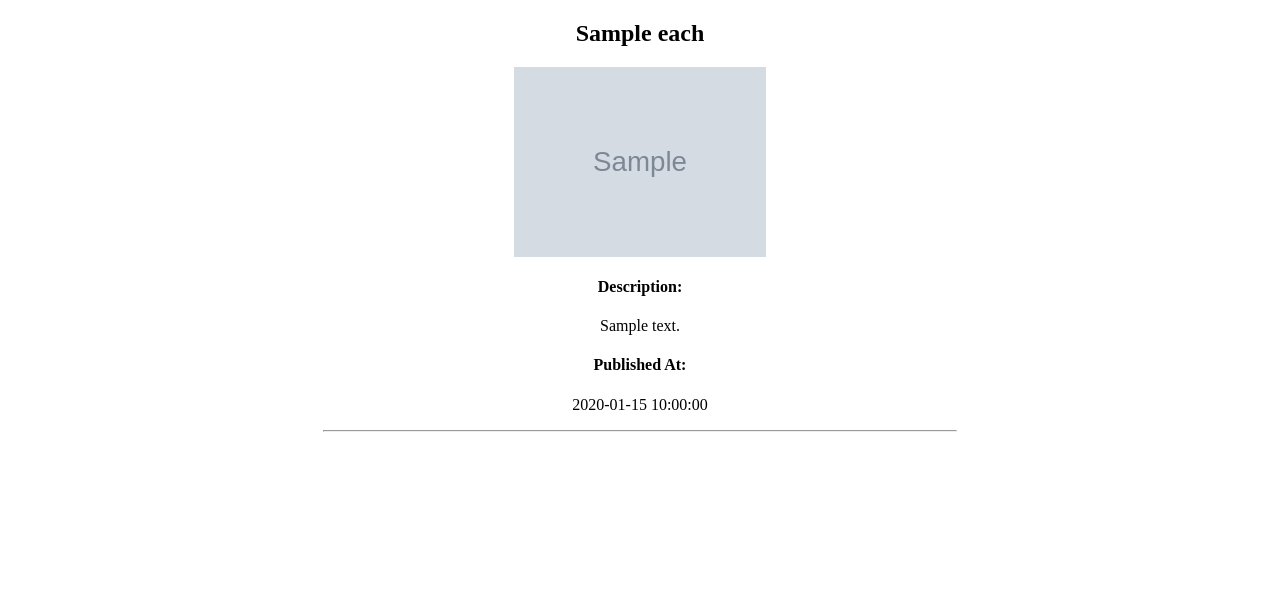
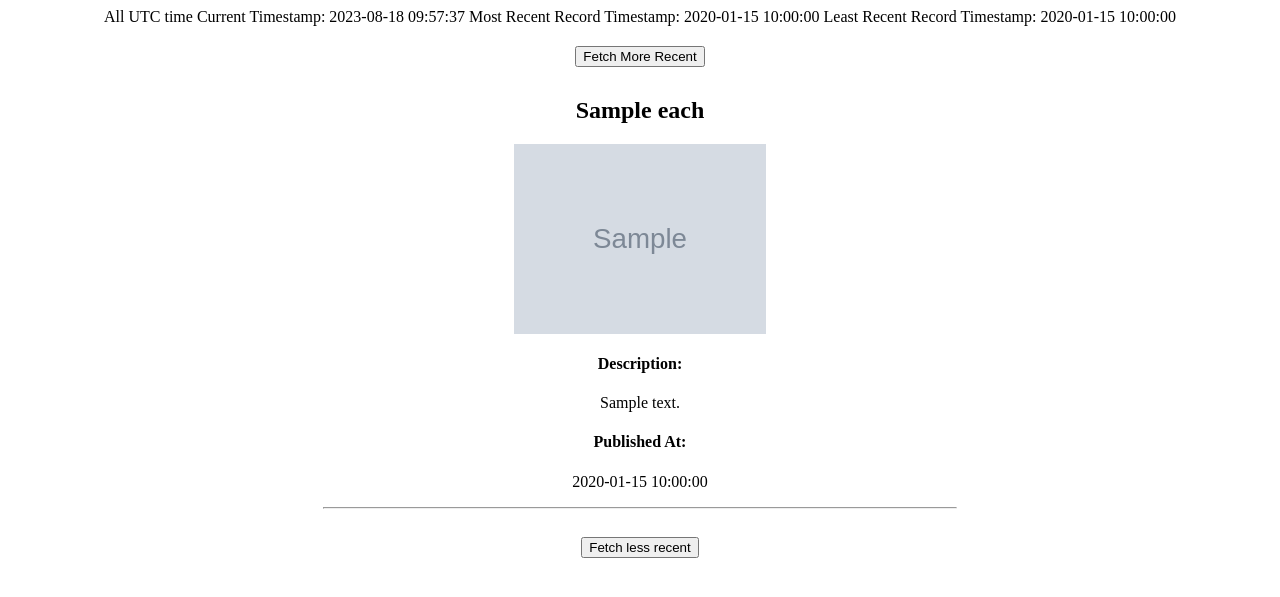
Before and after one commit to fa993/fampay-task, a Flask app: template templates/index.html in a window 1280 px wide. Shown: the top 597 px of the page. Run offline with Flask 3, Linux system fonts and the light colour scheme; the template is opened without the code that fills it: most values are stand-ins (such as "Sample title", 1, 10 or a date in 2020); grey boxes marked "Sample" are stand-in pictures.

Commit message:
feat: added ability to use db from connection string

```diff
--- a/app.py
+++ b/app.py
@@ -11,7 +11,7 @@ load_dotenv()
 
 client = MongoClient(host=os.environ["DB_URI"])
 
-db = client.ytsc
+db = client.get_default_database()
 vids = db[poptask.src_term+"vids"]
 
 sched = BackgroundScheduler(daemon=True)
--- a/poptask.py
+++ b/poptask.py
@@ -12,7 +12,7 @@ load_dotenv()
 src_term = os.environ["YT_QUERY"]
 
 client = MongoClient(host=os.environ["DB_URI"])
-db = client.ytsc
+db = client.get_default_database()
 
 keys = map(lambda x: x.strip(), os.environ["API_KEY"].split(","))
 counter = 0
--- a/templates/index.html
+++ b/templates/index.html
@@ -2,6 +2,10 @@
     <head>
         <title>YTSync</title>
         <style>
+            button {
+                margin-top: 20px;
+                margin-bottom: 10px;
+            }
             div {
                 text-align: center;
             }
@@ -17,31 +21,76 @@
     </head>
     <body>
         <div id="stats"></div>
-        <div id="upbutton"></div>
+        <div id="upbutton">
+            <button onclick="onUpButton()">Fetch More Recent</button>
+        </div>
         <div class="vids" id="allvids">
             {% for each in out %}
             {% include "vid.html" %}
             {% endfor %}
         </div>
-        <div id="downbutton"></div>
+        <div id="downbutton">
+            <button onclick="onDownButton()">Fetch less recent</button>
+        </div>
         <script type="text/javascript">
-            function populateStats() {
+            arr = []
+            sdf = new Intl.DateTimeFormat('en-GB', { dateStyle:"short", timeStyle: 'long'})
 
-            }
 
-            function createAndPutInDOM(arr) {
-                for(i in arr) {
-
+            function populateArr() {
+                ar = document.getElementsByClassName("video");
+                for(var i = 0; i < ar.length; i++) {
+                    let yt = {};
+                    yt.title = ar[i].getElementsByTagName("h2")[0].innerHTML.trim();
+                    yt.thu = ar[i].getElementsByTagName("img")[0].getAttribute("src").trim();
+                    yt.desc = ar[i].getElementsByClassName("desc")[0].innerHTML.trim();
+                    yt.publishedAt = ar[i].getElementsByClassName("pubAt")[0].innerHTML.trim();
+                    arr.push(yt);
                 }
             }
 
-            function onUpButton() {
+            function populateStats() {
+                asd = document.getElementById("stats");
+                asd.innerHTML = "All UTC time ";
+                dt  = new Date().toISOString().replace("T", " ").replace("Z", " ");
+                dt = dt.substring(0, dt.indexOf("."))
+                asd.innerHTML += "Current Timestamp: " + dt;
+                asd.innerHTML += " Most Recent Record Timestamp: ";
+                if(arr.length > 0) {
+                    asd.innerHTML += arr[0].publishedAt;
+                } else {
+                    asd.innerHTML += "-"
+                }
+                asd.innerHTML += " Least Recent Record Timestamp: ";
+                if(arr.length > 0) {
+                    asd.innerHTML += arr[arr.length - 1].publishedAt;
+                } else {
+                    asd.innerHTML += "-";
+                }
+            }
 
+            function createAndPutInDOM(ar, top=true) {
+                for(var i = 0; i < ar.length; i++) {
+
+                }
+                if(top) {
+                    arr.unshift(ar)
+                } else {
+                    arr.push(ar)
+                }
+            }
+
+            async function onUpButton() {
+                res = await fetch("/querydata?first=" + arr[0].publishedAt);
+                console.log(await res.text());
             }
 
             function onDownButton() {
 
             }
+
+            populateArr();
+            populateStats();
         </script>
     </body>
 </html>
--- a/templates/vid.html
+++ b/templates/vid.html
@@ -4,11 +4,11 @@
     <img src='{{each["thumbnail"]}}' alt="thumbnail" width="20%"/>
     <p>
         <h4>Description:</h4>
-        <p>
+        <p class="desc"">
             {{ each["description"]}}
         </p>
         <h4>Published At:</h4>
-        <p>
+        <p class="pubAt">
             {{each["publishedAt"]}}
         </p>
     </p>
```
